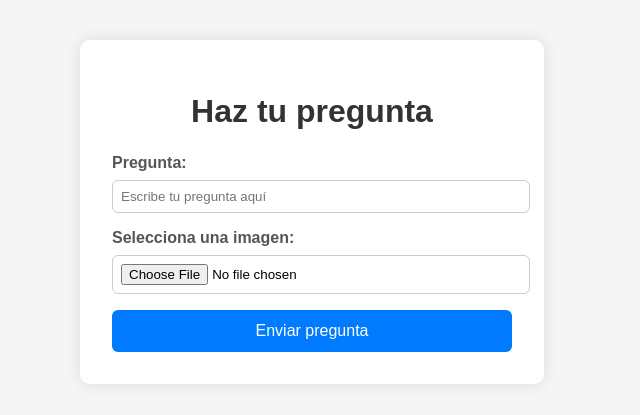
After one commit to CristianJavier0/IA-para-IA, a Flask app: template chatAnimal2/templates/pregunta.html in a window 1280 px wide. The commit adds this page. Shown: the top 415 px of the page, without its empty margins (328-968 px from the left). Run offline with Flask 3, Linux system fonts and the light colour scheme; the template is opened without the code that fills it, so the values that code supplies are empty.

Commit message:
IA creando y modificando la ia

```diff
--- a/chatAnimal/templates/index.html
+++ b/chatAnimal/templates/index.html
@@ -1,5 +1,5 @@
 <!DOCTYPE html>
-<html lang="es">
+<html lang="en">
 <head>
     <meta charset="UTF-8">
     <meta name="viewport" content="width=device-width, initial-scale=1.0">
--- /dev/null
+++ b/chatAnimal2/app.py
@@ -0,0 +1,57 @@
+from flask import Flask, request, render_template
+from groq import Groq
+import base64
+
+app = Flask(__name__)
+
+client = Groq(api_key="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")
+
+@app.route("/", methods=["GET"])
+def pregunta():
+    return render_template("pregunta.html")
+
+@app.route("/respuesta", methods=["POST"])
+def respuesta():
+    question = request.form.get("question")
+    image_file = request.files.get("image")
+
+    if not question or not image_file or image_file.filename == "":
+        return "Faltan datos de la pregunta o la imagen", 400
+
+    encoded_image = base64.b64encode(image_file.read()).decode("utf-8")
+    image_data_url = f"data:{image_file.content_type};base64,{encoded_image}"
+
+    messages = [
+        {
+            "role": "user",
+            "content": [
+                {
+                    "type": "text",
+                    "text": question
+                },
+                {
+                    "type": "image_url",
+                    "image_url": {
+                        "url": image_data_url
+                    }
+                }
+            ]
+        }
+    ]
+
+    completion = client.chat.completions.create(
+        model="meta-llama/llama-4-scout-17b-16e-instruct",
+        messages=messages,
+        temperature=1,
+        max_completion_tokens=1024,
+        top_p=1,
+        stream=False,
+        stop=None,
+    )
+
+    answer = completion.choices[0].message.content
+
+    return render_template("respuesta.html", question=question, answer=answer)
+
+if __name__ == "__main__":
+    app.run(debug=True)
--- /dev/null
+++ b/chatAnimal2/templates/pregunta.html
@@ -0,0 +1,68 @@
+<!DOCTYPE html>
+<html lang="es">
+<head>
+    <meta charset="UTF-8" />
+    <title>Pregunta al modelo</title>
+    <style>
+        body {
+            font-family: Arial, sans-serif;
+            background: #f5f5f5;
+            padding: 2rem;
+            display: flex;
+            justify-content: center;
+        }
+        .container {
+            background: white;
+            padding: 2rem;
+            border-radius: 10px;
+            box-shadow: 0 0 15px rgba(0,0,0,0.1);
+            width: 400px;
+        }
+        h1 {
+            color: #333;
+            margin-bottom: 1.5rem;
+            text-align: center;
+        }
+        label {
+            display: block;
+            margin-bottom: 0.5rem;
+            font-weight: bold;
+            color: #555;
+        }
+        input[type="file"], input[type="text"] {
+            width: 100%;
+            padding: 0.5rem;
+            margin-bottom: 1rem;
+            border: 1px solid #ccc;
+            border-radius: 6px;
+        }
+        input[type="submit"] {
+            background: #007bff;
+            border: none;
+            color: white;
+            padding: 0.75rem 1.5rem;
+            font-size: 1rem;
+            border-radius: 6px;
+            cursor: pointer;
+            width: 100%;
+        }
+        input[type="submit"]:hover {
+            background: #0056b3;
+        }
+    </style>
+</head>
+<body>
+    <div class="container">
+        <h1>Haz tu pregunta</h1>
+        <form action="/respuesta" method="post" enctype="multipart/form-data">
+            <label for="question">Pregunta:</label>
+            <input type="text" id="question" name="question" placeholder="Escribe tu pregunta aquí" required />
+
+            <label for="image">Selecciona una imagen:</label>
+            <input type="file" id="image" name="image" accept="image/*" required />
+
+            <input type="submit" value="Enviar pregunta" />
+        </form>
+    </div>
+</body>
+</html>
```
Also changed, not shown: chatAnimal/app.py (+48 -0 lines), chatAnimal2/templates/respuesta.html (added, +56 -0 lines), chatAnimal/img/dos.png (added), chatAnimal/img/uno.png (added), chatAnimal2/img/dos.png (added), chatAnimal2/img/uno.png (added).
